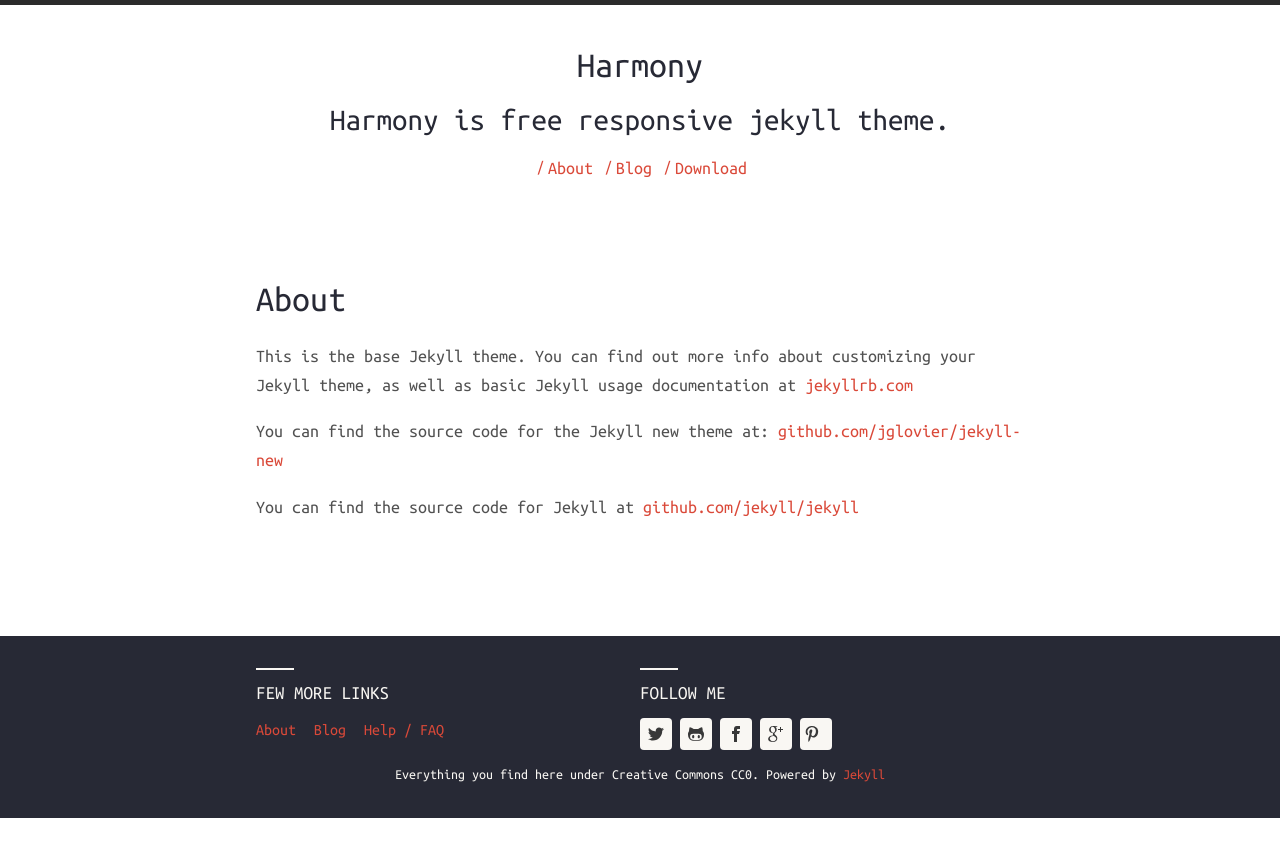
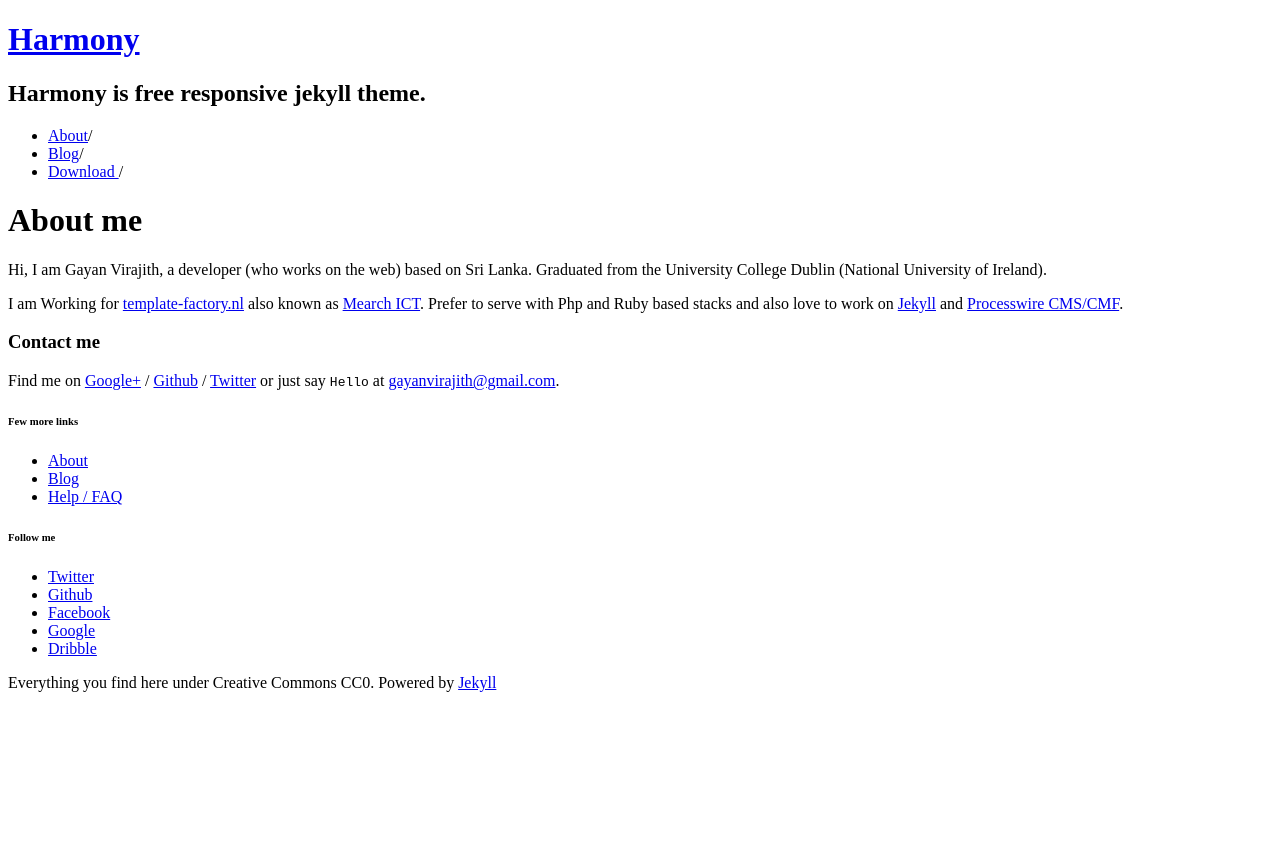
Before and after one commit to erimar77/erimar77.github.io, a Jekyll site: the page built from about.md, in a window 1280 px wide. Shown: the top 857 px of the page. Built offline with Jekyll 4.4.1, drawn with Linux system fonts in a browser that asks for light colours; nearby versions of some CDN libraries.

Commit message:
trying to figure out this theme

```diff
--- a/_config.yml
+++ b/_config.yml
@@ -1,10 +1,13 @@
 # Harmony Jekyll theme general configurations
 
 # Base URL
-baseurl: ""
+baseurl: “”
 
 # Site live URL
 url: http://eric-martin.com
+
+# Localhost
+# url: http://127.0.0.1:4000
 
 # Harmony theme configuration. Please change accordingly.
 harmony:
@@ -23,12 +26,12 @@
 
   # Profile links, leave blank to ignore
   social:
-    github: erimar77
-    twitter: erimar77
+    github: gayanvirajith
+    twitter: gayanvirajith
     facebook: gayanvirajith
-    gplus: +erimar77
-    dribble:
-    pinterest: erimar77
+    gplus: +GayanVirajith
+    dribble: gayan
+    pinterest:
   # Toggle disclaimer in footer
   show_disclaimer: true
 
--- a/_sass/_base.scss
+++ /dev/null
@@ -1,203 +0,0 @@
-/**
- * Reset some basic elements
- */
-body, h1, h2, h3, h4, h5, h6,
-p, blockquote, pre, hr,
-dl, dd, ol, ul, figure {
-    margin: 0;
-    padding: 0;
-}
-
-
-
-/**
- * Basic styling
- */
-body {
-    font-family: $base-font-family;
-    font-size: $base-font-size;
-    line-height: $base-line-height;
-    font-weight: 300;
-    color: $text-color;
-    background-color: $background-color;
-}
-
-
-
-/**
- * Set `margin-bottom` to maintain vertycal rhythm
- */
-h1, h2, h3, h4, h5, h6,
-p, blockquote, pre,
-ul, ol, dl, figure,
-%vertical-rhythm {
-    margin-bottom: $spacing-unit / 2;
-}
-
-
-
-/**
- * Images
- */
-img {
-    max-width: 100%;
-    vertical-align: middle;
-}
-
-
-
-/**
- * Figures
- */
-figure > img {
-    display: block;
-}
-
-figcaption {
-    font-size: $small-font-size;
-}
-
-
-
-/**
- * Lists
- */
-ul, ol {
-    margin-left: $spacing-unit;
-}
-
-li {
-    > ul,
-    > ol {
-         margin-bottom: 0;
-    }
-}
-
-
-
-/**
- * Headings
- */
-h1, h2, h3, h4, h5, h6 {
-    font-weight: 300;
-}
-
-
-
-/**
- * Links
- */
-a {
-    color: $brand-color;
-    text-decoration: none;
-
-    &:visited {
-        color: darken($brand-color, 15%);
-    }
-
-    &:hover {
-        color: $text-color;
-        text-decoration: underline;
-    }
-}
-
-
-
-/**
- * Blockquotes
- */
-blockquote {
-    color: $grey-color;
-    border-left: 4px solid $grey-color-light;
-    padding-left: $spacing-unit / 2;
-    font-size: 18px;
-    letter-spacing: -1px;
-    font-style: italic;
-
-    > :last-child {
-        margin-bottom: 0;
-    }
-}
-
-
-
-/**
- * Code formatting
- */
-pre,
-code {
-    font-size: 15px;
-    border: 1px solid $grey-color-light;
-    border-radius: 3px;
-    background-color: #eef;
-}
-
-code {
-    padding: 1px 5px;
-}
-
-pre {
-    padding: 8px 12px;
-    overflow-x: scroll;
-
-    > code {
-        border: 0;
-        padding-right: 0;
-        padding-left: 0;
-    }
-}
-
-
-
-/**
- * Wrapper
- */
-.wrapper {
-    max-width: -webkit-calc(800px - (#{$spacing-unit} * 2));
-    max-width:         calc(800px - (#{$spacing-unit} * 2));
-    margin-right: auto;
-    margin-left: auto;
-    padding-right: $spacing-unit;
-    padding-left: $spacing-unit;
-    @extend %clearfix;
-
-    @include media-query($on-laptop) {
-        max-width: -webkit-calc(800px - (#{$spacing-unit}));
-        max-width:         calc(800px - (#{$spacing-unit}));
-        padding-right: $spacing-unit / 2;
-        padding-left: $spacing-unit / 2;
-    }
-}
-
-
-
-/**
- * Clearfix
- */
-%clearfix {
-
-    &:after {
-        content: "";
-        display: table;
-        clear: both;
-    }
-}
-
-
-
-/**
- * Icons
- */
-.icon {
-
-    > svg {
-        display: inline-block;
-        width: 16px;
-        height: 16px;
-        vertical-align: middle;
-
-        path {
-            fill: $grey-color;
-        }
-    }
-}
--- a/_sass/_layout.scss
+++ /dev/null
@@ -1,236 +0,0 @@
-/**
- * Site header
- */
-.site-header {
-    border-top: 5px solid $grey-color-dark;
-    border-bottom: 1px solid $grey-color-light;
-    min-height: 56px;
-
-    // Positioning context for the mobile navigation icon
-    position: relative;
-}
-
-.site-title {
-    font-size: 26px;
-    line-height: 56px;
-    letter-spacing: -1px;
-    margin-bottom: 0;
-    float: left;
-
-    &,
-    &:visited {
-        color: $grey-color-dark;
-    }
-}
-
-.site-nav {
-    float: right;
-    line-height: 56px;
-
-    .menu-icon {
-        display: none;
-    }
-
-    .page-link {
-        color: $text-color;
-        line-height: $base-line-height;
-
-        // Gaps between nav items, but not on the first one
-        &:not(:first-child) {
-            margin-left: 20px;
-        }
-    }
-
-    @include media-query($on-palm) {
-        position: absolute;
-        top: 9px;
-        right: 30px;
-        background-color: $background-color;
-        border: 1px solid $grey-color-light;
-        border-radius: 5px;
-        text-align: right;
-
-        .menu-icon {
-            display: block;
-            float: right;
-            width: 36px;
-            height: 26px;
-            line-height: 0;
-            padding-top: 10px;
-            text-align: center;
-
-            > svg {
-                width: 18px;
-                height: 15px;
-
-                path {
-                    fill: $grey-color-dark;
-                }
-            }
-        }
-
-        .trigger {
-            clear: both;
-            display: none;
-        }
-
-        &:hover .trigger {
-            display: block;
-            padding-bottom: 5px;
-        }
-
-        .page-link {
-            display: block;
-            padding: 5px 10px;
-        }
-    }
-}
-
-
-
-/**
- * Site footer
- */
-.site-footer {
-    border-top: 1px solid $grey-color-light;
-    padding: $spacing-unit 0;
-}
-
-.footer-heading {
-    font-size: 18px;
-    margin-bottom: $spacing-unit / 2;
-}
-
-.contact-list,
-.social-media-list {
-    list-style: none;
-    margin-left: 0;
-}
-
-.footer-col-wrapper {
-    font-size: 15px;
-    color: $grey-color;
-    margin-left: -$spacing-unit / 2;
-    @extend %clearfix;
-}
-
-.footer-col {
-    float: left;
-    margin-bottom: $spacing-unit / 2;
-    padding-left: $spacing-unit / 2;
-}
-
-.footer-col-1 {
-    width: -webkit-calc(35% - (#{$spacing-unit} / 2));
-    width:         calc(35% - (#{$spacing-unit} / 2));
-}
-
-.footer-col-2 {
-    width: -webkit-calc(20% - (#{$spacing-unit} / 2));
-    width:         calc(20% - (#{$spacing-unit} / 2));
-}
-
-.footer-col-3 {
-    width: -webkit-calc(45% - (#{$spacing-unit} / 2));
-    width:         calc(45% - (#{$spacing-unit} / 2));
-}
-
-@include media-query($on-laptop) {
-    .footer-col-1,
-    .footer-col-2 {
-        width: -webkit-calc(50% - (#{$spacing-unit} / 2));
-        width:         calc(50% - (#{$spacing-unit} / 2));
-    }
-
-    .footer-col-3 {
-        width: -webkit-calc(100% - (#{$spacing-unit} / 2));
-        width:         calc(100% - (#{$spacing-unit} / 2));
-    }
-}
-
-@include media-query($on-palm) {
-    .footer-col {
-        float: none;
-        width: -webkit-calc(100% - (#{$spacing-unit} / 2));
-        width:         calc(100% - (#{$spacing-unit} / 2));
-    }
-}
-
-
-
-/**
- * Page content
- */
-.page-content {
-    padding: $spacing-unit 0;
-}
-
-.page-heading {
-    font-size: 20px;
-}
-
-.post-list {
-    margin-left: 0;
-    list-style: none;
-
-    > li {
-        margin-bottom: $spacing-unit;
-    }
-}
-
-.post-meta {
-    font-size: $small-font-size;
-    color: $grey-color;
-}
-
-.post-link {
-    display: block;
-    font-size: 24px;
-}
-
-
-
-/**
- * Posts
- */
-.post-header {
-    margin-bottom: $spacing-unit;
-}
-
-.post-title {
-    font-size: 42px;
-    letter-spacing: -1px;
-    line-height: 1;
-
-    @include media-query($on-laptop) {
-        font-size: 36px;
-    }
-}
-
-.post-content {
-    margin-bottom: $spacing-unit;
-
-    h2 {
-        font-size: 32px;
-
-        @include media-query($on-laptop) {
-            font-size: 28px;
-        }
-    }
-
-    h3 {
-        font-size: 26px;
-
-        @include media-query($on-laptop) {
-            font-size: 22px;
-        }
-    }
-
-    h4 {
-        font-size: 20px;
-
-        @include media-query($on-laptop) {
-            font-size: 18px;
-        }
-    }
-}
--- a/_sass/_syntax-highlighting.scss
+++ /dev/null
@@ -1,67 +0,0 @@
-/**
- * Syntax highlighting styles
- */
-.highlight {
-    background: #fff;
-    @extend %vertical-rhythm;
-
-    .c     { color: #998; font-style: italic } // Comment
-    .err   { color: #a61717; background-color: #e3d2d2 } // Error
-    .k     { font-weight: bold } // Keyword
-    .o     { font-weight: bold } // Operator
-    .cm    { color: #998; font-style: italic } // Comment.Multiline
-    .cp    { color: #999; font-weight: bold } // Comment.Preproc
-    .c1    { color: #998; font-style: italic } // Comment.Single
-    .cs    { color: #999; font-weight: bold; font-style: italic } // Comment.Special
-    .gd    { color: #000; background-color: #fdd } // Generic.Deleted
-    .gd .x { color: #000; background-color: #faa } // Generic.Deleted.Specific
-    .ge    { font-style: italic } // Generic.Emph
-    .gr    { color: #a00 } // Generic.Error
-    .gh    { color: #999 } // Generic.Heading
-    .gi    { color: #000; background-color: #dfd } // Generic.Inserted
-    .gi .x { color: #000; background-color: #afa } // Generic.Inserted.Specific
-    .go    { color: #888 } // Generic.Output
-    .gp    { color: #555 } // Generic.Prompt
-    .gs    { font-weight: bold } // Generic.Strong
-    .gu    { color: #aaa } // Generic.Subheading
-    .gt    { color: #a00 } // Generic.Traceback
-    .kc    { font-weight: bold } // Keyword.Constant
-    .kd    { font-weight: bold } // Keyword.Declaration
-    .kp    { font-weight: bold } // Keyword.Pseudo
-    .kr    { font-weight: bold } // Keyword.Reserved
-    .kt    { color: #458; font-weight: bold } // Keyword.Type
-    .m     { color: #099 } // Literal.Number
-    .s     { color: #d14 } // Literal.String
-    .na    { color: #008080 } // Name.Attribute
-    .nb    { color: #0086B3 } // Name.Builtin
-    .nc    { color: #458; font-weight: bold } // Name.Class
-    .no    { color: #008080 } // Name.Constant
-    .ni    { color: #800080 } // Name.Entity
-    .ne    { color: #900; font-weight: bold } // Name.Exception
-    .nf    { color: #900; font-weight: bold } // Name.Function
-    .nn    { color: #555 } // Name.Namespace
-    .nt    { color: #000080 } // Name.Tag
-    .nv    { color: #008080 } // Name.Variable
-    .ow    { font-weight: bold } // Operator.Word
-    .w     { color: #bbb } // Text.Whitespace
-    .mf    { color: #099 } // Literal.Number.Float
-    .mh    { color: #099 } // Literal.Number.Hex
-    .mi    { color: #099 } // Literal.Number.Integer
-    .mo    { color: #099 } // Literal.Number.Oct
-    .sb    { color: #d14 } // Literal.String.Backtick
-    .sc    { color: #d14 } // Literal.String.Char
-    .sd    { color: #d14 } // Literal.String.Doc
-    .s2    { color: #d14 } // Literal.String.Double
-    .se    { color: #d14 } // Literal.String.Escape
-    .sh    { color: #d14 } // Literal.String.Heredoc
-    .si    { color: #d14 } // Literal.String.Interpol
-    .sx    { color: #d14 } // Literal.String.Other
-    .sr    { color: #009926 } // Literal.String.Regex
-    .s1    { color: #d14 } // Literal.String.Single
-    .ss    { color: #990073 } // Literal.String.Symbol
-    .bp    { color: #999 } // Name.Builtin.Pseudo
-    .vc    { color: #008080 } // Name.Variable.Class
-    .vg    { color: #008080 } // Name.Variable.Global
-    .vi    { color: #008080 } // Name.Variable.Instance
-    .il    { color: #099 } // Literal.Number.Integer.Long
-}
--- a/about.md
+++ b/about.md
@@ -1,11 +1,27 @@
 ---
 layout: page
-title: About
+title: About me
 permalink: /about/
 ---
 
-This is the base Jekyll theme. You can find out more info about customizing your Jekyll theme, as well as basic Jekyll usage documentation at [jekyllrb.com](http://jekyllrb.com/)
+Hi, I am Gayan Virajith, a developer (who works on the web) based on Sri Lanka.
+Graduated from the University College Dublin (National University of Ireland).
 
-You can find the source code for the Jekyll new theme at: [github.com/jglovier/jekyll-new](https://github.com/jglovier/jekyll-new)
+I am Working for [template-factory.nl][tf] also known as [Mearch ICT][m].
+Prefer to serve with Php and Ruby based stacks and also love to work
+on [Jekyll][jekyll] and [Processwire CMS/CMF][pw].
 
-You can find the source code for Jekyll at [github.com/jekyll/jekyll](https://github.com/jekyll/jekyll)
+### Contact me
+
+Find me on [Google+][google] / [Github][github] / [Twitter][Twitter] or just say `Hello` at
+[gayanvirajith@gmail.com](gayanvirajith@gmail.com).
+
+
+[tf]: http://template-factory.nl
+[m]: http://mearch.com
+[pw]: http://processwire.com
+[pwf]: http://processwire.com/talk
+[jekyll]: http://jekyllrb.com
+[github]: https://github.com/gayanvirajith
+[google]: https://plus.google.com/+GayanVirajith
+[twitter]: https://twitter.com/gayanvirajith
--- a/css/main.scss
+++ /dev/null
@@ -1,49 +0,0 @@
----
-# Only the main Sass file needs front matter (the dashes are enough)
----
-@charset "utf-8";
-
-
-
-// Our variables
-$base-font-family: Helvetica, Arial, sans-serif;
-$base-font-size:   16px;
-$small-font-size:  $base-font-size * 0.875;
-$base-line-height: 1.5;
-
-$spacing-unit:     30px;
-
-$text-color:       #111;
-$background-color: #fdfdfd;
-$brand-color:      #2a7ae2;
-
-$grey-color:       #828282;
-$grey-color-light: lighten($grey-color, 40%);
-$grey-color-dark:  darken($grey-color, 25%);
-
-$on-palm:          600px;
-$on-laptop:        800px;
-
-
-
-// Using media queries with like this:
-// @include media-query($palm) {
-//     .wrapper {
-//         padding-right: $spacing-unit / 2;
-//         padding-left: $spacing-unit / 2;
-//     }
-// }
-@mixin media-query($device) {
-    @media screen and (max-width: $device) {
-        @content;
-    }
-}
-
-
-
-// Import partials from `sass_dir` (defaults to `_sass`)
-@import
-        "base",
-        "layout",
-        "syntax-highlighting"
-;
--- a/feed.xml
+++ b/feed.xml
@@ -1,11 +1,11 @@
 ---
-layout: null
+layout: none
 ---
 <?xml version="1.0" encoding="UTF-8"?>
 <rss version="2.0" xmlns:atom="http://www.w3.org/2005/Atom">
   <channel>
     <title>{{ site.title | xml_escape }}</title>
-    <description>{{ site.description | xml_escape }}</description>
+    <description>{{ site.harmony.description | xml_escape }}</description>
     <link>{{ site.url }}{{ site.baseurl }}/</link>
     <atom:link href="{{ "/feed.xml" | prepend: site.baseurl | prepend: site.url }}" rel="self" type="application/rss+xml" />
     <pubDate>{{ site.time | date_to_rfc822 }}</pubDate>
```
Also changed, not shown: _drafts/post-with-images.markdown (added, +15 -0 lines), _posts/2014-08-19-sample-post.markdown (added, +62 -0 lines), archive.md (deleted, +0 -10 lines), feed copy.xml (deleted, +0 -30 lines), LICENSE.md (added).
